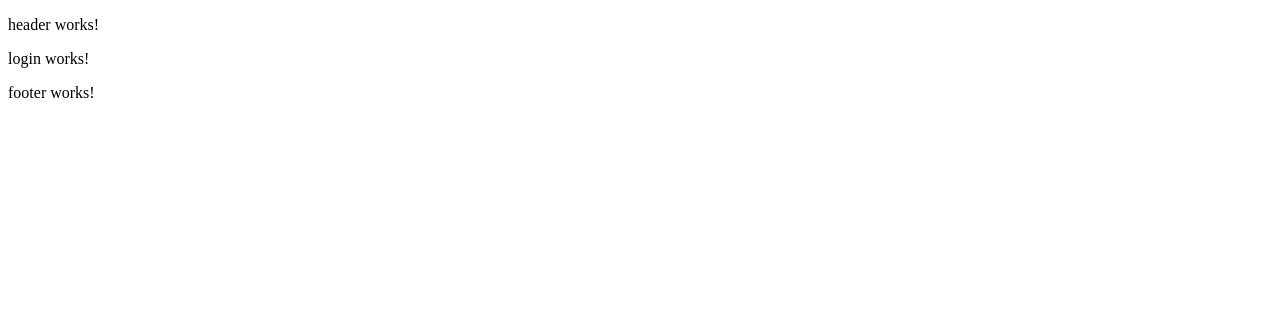
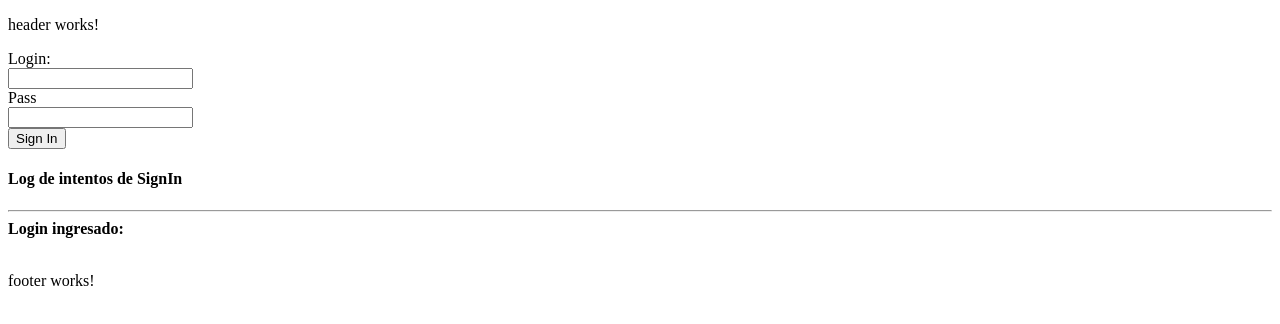
Before and after one commit to jeffreycortes/workshopAngular, an Angular app in the folder workshopApp/: page / in a window 1280 px wide. Shown: the top 324 px of the page. Built offline with nearby package versions, Linux system fonts and the light colour scheme.

Commit message:
Se implementa data binding en plantilla de componente "login"

```diff
--- a/workshopApp/src/app/components/login/login.component.html
+++ b/workshopApp/src/app/components/login/login.component.html
@@ -1 +1,22 @@
-<p>login works!</p>
+<div id="form-login" (keypress)="keypress($event);">
+  <div>
+    <label for="login">Login:</label> <br/>
+    <input type="text" name="login" [(ngModel)]="login">
+  </div>
+  <div>
+    <label for="pass">Pass</label> <br/>
+    <input type="password" name="pass" [ngModel]="password">
+  </div>
+  <button type="button" (click)="signIn()">Sign In</button>
+</div>
+
+<div id="log">
+  <h4>Log de intentos de SignIn</h4> <hr>
+  <div><strong>Login ingresado:</strong> {{login}}</div> <br>
+  <ul>
+    <li *ngFor="let eventoSignIn of listaEventosSignIn">
+      <strong>Fecha evento:</strong> {{eventoSignIn.fechaSignIn | date: 'yyyy-MM-d'}}
+      <strong>login:</strong> {{eventoSignIn.login}}
+    </li>
+  </ul>
+</div>
```
